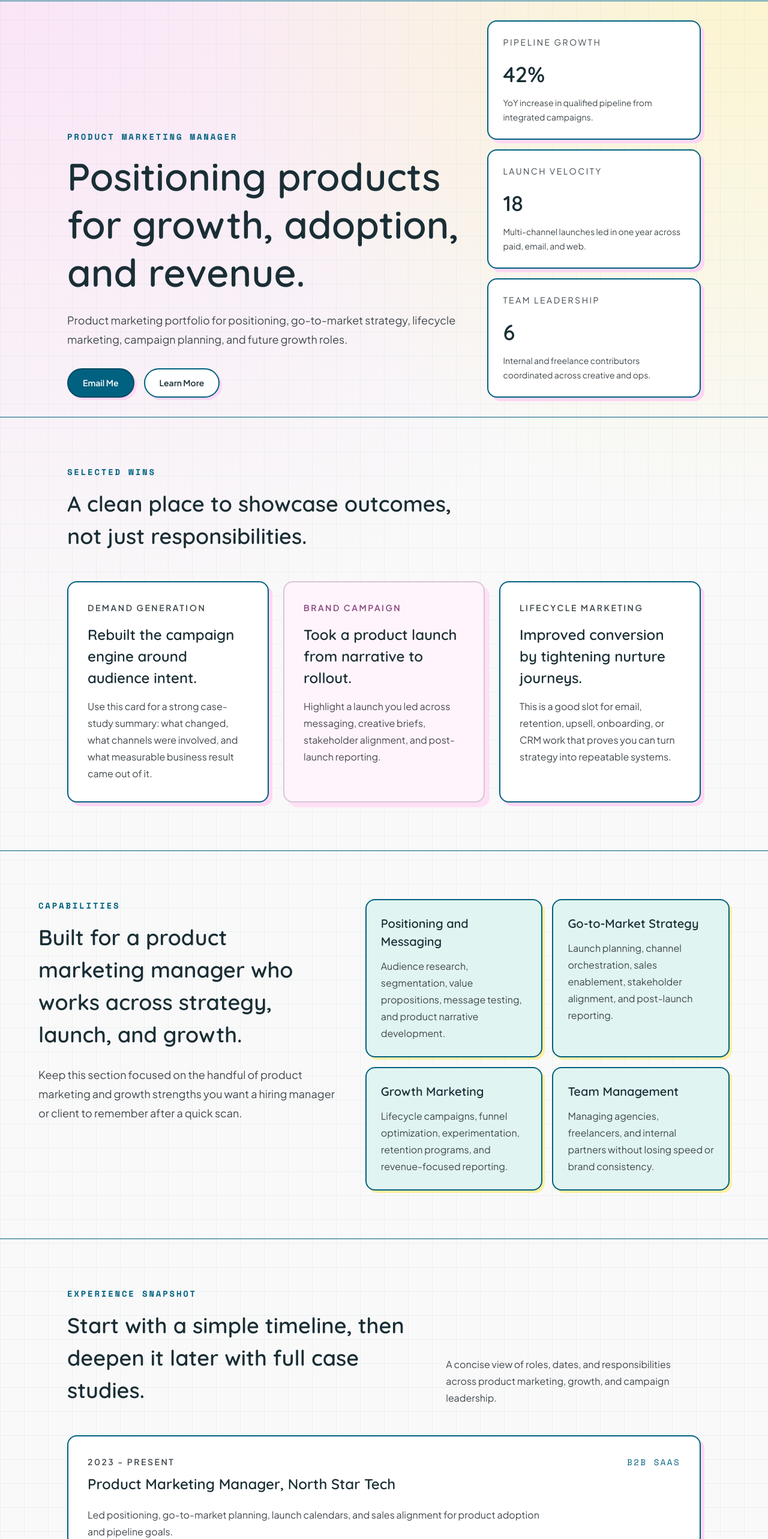
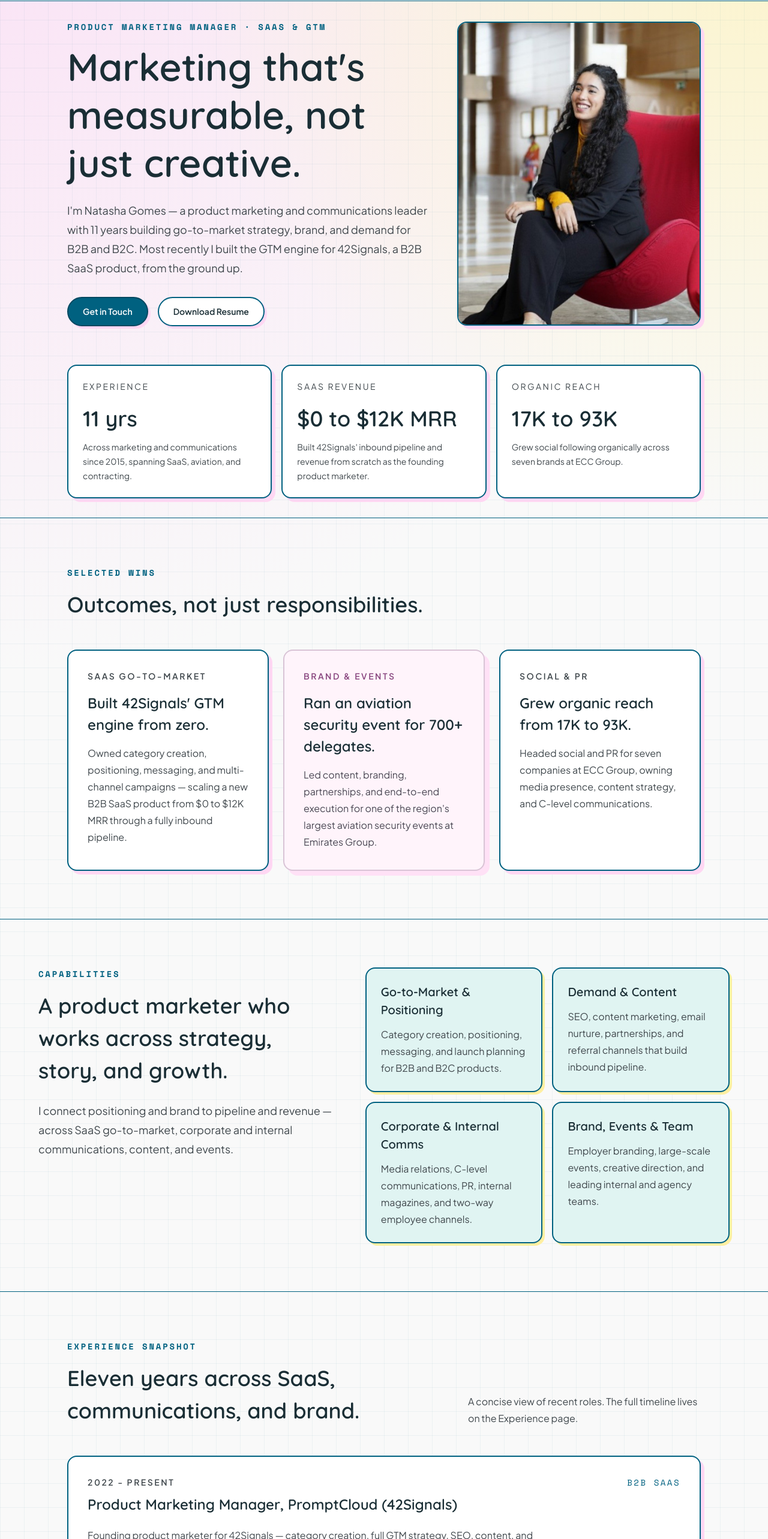
Before and after one commit to knnthgms/natasha-gomes-portfolio, a Next.js app: page / in a window 1280 px wide. Shown: the part 87-2653 px from the top of the page at 60% size. Built offline with nearby package versions, Linux system fonts and the light colour scheme.

Commit message:
content update

```diff
--- a/src/content/siteContent.ts
+++ b/src/content/siteContent.ts
@@ -1,26 +1,34 @@
+// =============================================================================
+// WEBSITE CONTENT — edit the text inside the quotes to update the live site.
+// New to this? Read EDITING-GUIDE.md in this same folder first.
+//
+// Quick rules: only change text inside 'quotes', keep the comma at the end of
+// each line, and don't rename the words before a colon (title:, label:, href:).
+// =============================================================================
+
 const siteContent = {
   site: {
     name: 'Natasha Gomes',
-    url: 'https://natashagomes.com',
-    title: 'Natasha Gomes | Product Marketing Manager Portfolio',
+    url: 'https://www.natashagomes.com',
+    title: 'Natasha Gomes | Product Marketing & Communications',
     description:
-      'Portfolio website for Natasha Gomes, a product marketing manager focused on positioning, go-to-market strategy, lifecycle marketing, and future growth roles.',
+      'Portfolio of Natasha Gomes — a product marketing and communications leader with 11 years across SaaS go-to-market, brand, demand generation, and corporate communications.',
     locale: 'en',
-    email: 'natasha@portfolio.com',
+    email: 'natashagomes2202@gmail.com',
     currentRole: 'Product Marketing Manager',
     targetRoles: [
       'Product Marketing Manager',
+      'Go-to-Market Strategist',
+      'Marketing & Communications Manager',
       'Growth Marketing Manager',
-      'Lifecycle Marketing Manager',
-      'Go-to-Market Manager',
     ],
     searchFocus: [
       'product marketing',
-      'growth marketing',
       'go-to-market strategy',
-      'positioning',
-      'lifecycle marketing',
-      'campaign strategy',
+      'SaaS marketing',
+      'corporate communications',
+      'brand and content marketing',
+      'demand generation',
     ],
   },
 
@@ -34,7 +42,7 @@ const siteContent = {
 
   footer: {
     description:
-      'Product marketing portfolio for positioning, go-to-market, lifecycle, and growth work.',
+      'Product marketing and communications leader specializing in SaaS go-to-market, brand, content, and corporate communications.',
   },
 
   accessibility: {
@@ -43,136 +51,138 @@ const siteContent = {
 
   home: {
     hero: {
-      eyebrow: 'Product Marketing Manager',
-      title: 'Positioning products for growth, adoption, and revenue.',
+      eyebrow: 'Product Marketing Manager · SaaS & GTM',
+      title: "Marketing that's measurable, not just creative.",
       description:
-        'Product marketing portfolio for positioning, go-to-market strategy, lifecycle marketing, campaign planning, and future growth roles.',
+        "I'm Natasha Gomes — a product marketing and communications leader with 11 years building go-to-market strategy, brand, and demand for B2B and B2C. Most recently I built the GTM engine for 42Signals, a B2B SaaS product, from the ground up.",
       primaryAction: {
-        label: 'Email Me',
-        href: 'mailto:natasha@portfolio.com',
+        label: 'Get in Touch',
+        href: 'mailto:natashagomes2202@gmail.com',
       },
       secondaryAction: {
-        label: 'Learn More',
-        href: '/about',
+        label: 'Download Resume',
+        href: '/resume.pdf',
+      },
+      image: {
+        src: '/hero-photo.jpeg',
+        alt: 'Natasha Gomes',
       },
     },
     stats: [
       {
-        label: 'Pipeline Growth',
-        value: '42%',
+        label: 'Experience',
+        value: '11 yrs',
         description:
-          'YoY increase in qualified pipeline from integrated campaigns.',
+          'Across marketing and communications since 2015, spanning SaaS, aviation, and contracting.',
       },
       {
-        label: 'Launch Velocity',
-        value: '18',
+        label: 'SaaS Revenue',
+        value: '$0 to $12K MRR',
         description:
-          'Multi-channel launches led in one year across paid, email, and web.',
+          "Built 42Signals' inbound pipeline and revenue from scratch as the founding product marketer.",
       },
       {
-        label: 'Team Leadership',
-        value: '6',
+        label: 'Organic Reach',
+        value: '17K to 93K',
         description:
-          'Internal and freelance contributors coordinated across creative and ops.',
+          'Grew social following organically across seven brands at ECC Group.',
       },
     ],
     selectedWins: {
       eyebrow: 'Selected Wins',
-      title: 'A clean place to showcase outcomes, not just responsibilities.',
+      title: 'Outcomes, not just responsibilities.',
       items: [
         {
-          label: 'Demand Generation',
-          title: 'Rebuilt the campaign engine around audience intent.',
+          label: 'SaaS Go-to-Market',
+          title: "Built 42Signals' GTM engine from zero.",
           description:
-            'Use this card for a strong case-study summary: what changed, what channels were involved, and what measurable business result came out of it.',
+            'Owned category creation, positioning, messaging, and multi-channel campaigns — scaling a new B2B SaaS product from $0 to $12K MRR through a fully inbound pipeline.',
           variant: 'card',
         },
         {
-          label: 'Brand Campaign',
-          title: 'Took a product launch from narrative to rollout.',
+          label: 'Brand & Events',
+          title: 'Ran an aviation security event for 700+ delegates.',
           description:
-            'Highlight a launch you led across messaging, creative briefs, stakeholder alignment, and post-launch reporting.',
+            "Led content, branding, partnerships, and end-to-end execution for one of the region's largest aviation security events at Emirates Group.",
           variant: 'strongCard',
         },
         {
-          label: 'Lifecycle Marketing',
-          title: 'Improved conversion by tightening nurture journeys.',
+          label: 'Social & PR',
+          title: 'Grew organic reach from 17K to 93K.',
           description:
-            'This is a good slot for email, retention, upsell, onboarding, or CRM work that proves you can turn strategy into repeatable systems.',
+            'Headed social and PR for seven companies at ECC Group, owning media presence, content strategy, and C-level communications.',
           variant: 'card',
         },
       ],
     },
     capabilities: {
       eyebrow: 'Capabilities',
-      title:
-        'Built for a product marketing manager who works across strategy, launch, and growth.',
+      title: 'A product marketer who works across strategy, story, and growth.',
       description:
-        'Keep this section focused on the handful of product marketing and growth strengths you want a hiring manager or client to remember after a quick scan.',
+        'I connect positioning and brand to pipeline and revenue — across SaaS go-to-market, corporate and internal communications, content, and events.',
       items: [
         {
-          title: 'Positioning and Messaging',
+          title: 'Go-to-Market & Positioning',
           description:
-            'Audience research, segmentation, value propositions, message testing, and product narrative development.',
+            'Category creation, positioning, messaging, and launch planning for B2B and B2C products.',
         },
         {
-          title: 'Go-to-Market Strategy',
+          title: 'Demand & Content',
           description:
-            'Launch planning, channel orchestration, sales enablement, stakeholder alignment, and post-launch reporting.',
+            'SEO, content marketing, email nurture, partnerships, and referral channels that build inbound pipeline.',
         },
         {
-          title: 'Growth Marketing',
+          title: 'Corporate & Internal Comms',
           description:
-            'Lifecycle campaigns, funnel optimization, experimentation, retention programs, and revenue-focused reporting.',
+            'Media relations, C-level communications, PR, internal magazines, and two-way employee channels.',
         },
         {
-          title: 'Team Management',
+          title: 'Brand, Events & Team',
           description:
-            'Managing agencies, freelancers, and internal partners without losing speed or brand consistency.',
+            'Employer branding, large-scale events, creative direction, and leading internal and agency teams.',
         },
       ],
     },
     experienceSnapshot: {
       eyebrow: 'Experience Snapshot',
-      title:
-        'Start with a simple timeline, then deepen it later with full case studies.',
+      title: 'Eleven years across SaaS, communications, and brand.',
       description:
-        'A concise view of roles, dates, and responsibilities across product marketing, growth, and campaign leadership.',
+        'A concise view of recent roles. The full timeline lives on the Experience page.',
       roles: [
         {
-          years: '2023 - Present',
+          years: '2022 - Present',
           title: 'Product Marketing Manager',
-          company: 'North Star Tech',
+          company: 'PromptCloud (42Signals)',
           category: 'B2B SaaS',
           summary:
-            'Led positioning, go-to-market planning, launch calendars, and sales alignment for product adoption and pipeline goals.',
+            'Founding product marketer for 42Signals — category creation, full GTM strategy, SEO, content, and internal communications.',
         },
         {
-          years: '2020 - 2023',
-          title: 'Growth Marketing Manager',
-          company: 'Alder & Pine',
-          category: 'Consumer Brand',
+          years: '2020 - 2022',
+          title: 'Associate Marketing & Communications Manager',
+          company: 'Emirates Group',
+          category: 'Aviation',
           summary:
-            'Managed acquisition, lifecycle, email, and web campaigns while coordinating agency partners and tying reporting to growth outcomes.',
+            'Led internal and external communications, multi-channel marketing, and large-scale corporate events including a 700+ delegate aviation security summit.',
         },
         {
           years: '2017 - 2020',
-          title: 'Content and Campaign Lead',
-          company: 'Studio Common',
-          category: 'Agency',
+          title: 'Digital Marketing, Comms & PR Executive',
+          company: 'ECC Group',
+          category: 'Contracting',
           summary:
-            'Built campaign narratives, developed editorial calendars, and translated client goals into briefs, timelines, and performance summaries.',
+            'Headed social and PR for seven group companies, growing organic following from 17K to 93K and managing full media presence.',
         },
       ],
     },
     contactCta: {
       eyebrow: 'Contact',
-      title: 'Ready to talk product marketing, launches, or growth.',
+      title: "Let's talk product marketing, GTM, or communications.",
       description:
-        'Reach out for product marketing roles, growth opportunities, consulting, or collaborations.',
+        'Open to product marketing and communications roles, consulting, and collaborations. Based in Bengaluru, working with global teams.',
       primaryAction: {
-        label: 'natasha@portfolio.com',
-        href: 'mailto:natasha@portfolio.com',
+        label: 'natashagomes2202@gmail.com',
+        href: 'mailto:natashagomes2202@gmail.com',
       },
       secondaryAction: {
         label: 'Contact Page',
@@ -185,19 +195,19 @@ const siteContent = {
     meta: {
       title: 'About | Natasha Gomes',
       description:
-        'About Natasha Gomes, product marketing manager focused on positioning, go-to-market strategy, and growth.',
+        'About Natasha Gomes — product marketing and communications leader across SaaS go-to-market, brand, and corporate communications.',
     },
     intro: {
       eyebrow: 'About',
-      title:
-        'A space to explain your product marketing perspective, leadership style, and growth range.',
+      title: "The best marketing isn't just creative — it's measurable.",
       description:
-        'This page is where you can sound like a person, not just a resume. Use it to connect your career story, product marketing approach, decision-making style, and the kinds of teams or brands you do your best work with.',
+        "I'm a product marketing and communications leader based in Bengaluru, with 11 years across SaaS, aviation, contracting, and sustainability.",
     },
     paragraphs: [
-      'Start with a sharp summary of your background. For example: you build product marketing programs that combine positioning, go-to-market strategy, lifecycle campaigns, demand generation, and performance reporting.',
-      'Then add your point of view. Talk about how you approach product positioning, how you work cross-functionally, and how you keep marketing tied to adoption, pipeline, retention, and revenue instead of vanity metrics.',
-      'This is also a good place to mention industries, team sizes, or operating environments you know well, whether that is B2B SaaS, agency, startup, ecommerce, or something else.',
+      "I've worked in marketing and communications since 2015. Most recently, I've led product marketing for 42Signals, a B2B SaaS product at PromptCloud, where I built the go-to-market strategy from the ground up — category creation, positioning, messaging, and multi-channel campaigns.",
+      'I bring in global enterprise and big-brand clients through a mix of content marketing, SEO, partnerships, and referral channels — scaling 42Signals from $0 to $12K MRR and lifting its domain authority from 18 to 28.',
+      'Before SaaS, I spent years in corporate communications at Emirates Group, managing media presence, C-level communications, and large-scale international events, plus marketing roles across healthcare, contracting, and sustainability.',
+      "Internal communications is something I'm equally passionate about. I've built org-wide programs, internal magazines, AMA sessions, and two-way channels that help companies build cultures people actually want to be part of.",
     ],
     snapshot: {
       eyebrow: 'Quick Snapshot',
@@ -205,16 +215,20 @@ const siteContent = {
         {
           label: 'Focus',
           value:
-            'Product marketing, go-to-market strategy, growth marketing, and lifecycle strategy',
+            'Product marketing, go-to-market strategy, and corporate communications',
         },
         {
-          label: 'Strength',
+          label: 'Experience',
           value:
-            'Turning messy goals into clear plans and measurable execution',
+            '11 years across SaaS, aviation, contracting, and sustainability',
         },
         {
-          label: 'Collaboration',
-          value: 'Product, design, sales, leadership, and external partners',
+          label: 'Strengths',
+          value: 'Positioning, demand generation, content, SEO, PR, and events',
+        },
+        {
+          label: 'Based in',
+          value: 'Bengaluru, India — working with global B2B and B2C teams',
         },
       ],
     },
@@ -224,35 +238,35 @@ const siteContent = {
     meta: {
       title: 'Projects | Natasha Gomes',
       description:
-        'Selected product marketing, go-to-market, and growth marketing projects by Natasha Gomes.',
+        'Selected product marketing, go-to-market, communications, and brand projects by Natasha Gomes.',
     },
     intro: {
       eyebrow: 'Projects',
       title: 'Selected work with the shape of a story.',
       description:
-        'Use this page to turn outcomes into compact case studies: the challenge, the strategy, the channels involved, and the result worth remembering.',
+        'A few campaigns and programs where positioning, content, and execution turned into measurable outcomes.',
     },
     items: [
       {
-        label: 'Demand Generation',
-        title: 'Rebuilt a campaign engine around audience intent.',
+        label: 'SaaS Go-to-Market',
+        title: '42Signals: category creation to first revenue.',
         description:
-          'A case study for integrated campaign planning, channel coordination, and pipeline-focused reporting.',
-        outcome: '42% qualified pipeline growth',
+          'As founding product marketer, I built the full GTM strategy — branding, positioning, messaging, and multi-channel campaigns — and a quality inbound lead pipeline, while lifting domain authority from 18 to 28 through SEO and content.',
+        outcome: '$0 to $12K MRR',
       },
       {
-        label: 'Product Launch',
-        title: 'Took a product launch from positioning to rollout.',
+        label: 'Corporate Events',
+        title: 'A 700+ delegate aviation security event.',
         description:
-          'Use this project to show messaging, stakeholder alignment, creative briefing, and post-launch performance analysis.',
-        outcome: '18 multi-channel launches',
+          "At Emirates Group I planned and managed one of the region's largest aviation security events end to end — content, branding, external partnerships, and overall marketing for 700+ international delegates.",
+        outcome: '700+ delegates hosted',
       },
       {
-        label: 'Lifecycle Marketing',
-        title: 'Improved conversion through tighter nurture journeys.',
+        label: 'Social & PR',
+        title: 'Organic social growth across seven brands.',
         description:
-          'A strong slot for email, CRM, onboarding, retention, or upsell work that turned strategy into a repeatable system.',
-        outcome: 'Cleaner customer journeys',
+          'As social and PR head at ECC Group, I ran 20 channels across seven companies, drove the full media presence and C-level communications, and grew the following organically.',
+        outcome: '17K to 93K followers',
       },
     ],
   },
@@ -261,36 +275,56 @@ const siteContent = {
     meta: {
       title: 'Experience | Natasha Gomes',
       description:
-        'Product marketing, growth marketing, and go-to-market experience for Natasha Gomes.',
+        'Product marketing, communications, and brand experience for Natasha Gomes across SaaS, aviation, and contracting.',
     },
     intro: {
       eyebrow: 'Experience',
-      title:
-        'A dedicated timeline gives your work history more room to breathe.',
+      title: 'Eleven years across SaaS, communications, and brand.',
       description:
-        'This page should feel more detailed than the home page teaser. Later, each role can link into deeper case studies, launches, or campaign breakdowns.',
+        'A timeline of product marketing, communications, and growth roles across B2B SaaS, aviation, contracting, and consumer brands.',
     },
     roles: [
       {
         years: '2023 - Present',
         title: 'Product Marketing Manager',
-        company: 'North Star Tech',
+        company: 'PromptCloud (42Signals)',
         summary:
-          'Owns product positioning, integrated launch strategy, sales alignment, lifecycle campaigns, and revenue reporting.',
+          'Founding product marketer for 42Signals, a B2B SaaS product: category creation and full GTM strategy across branding, positioning, messaging, and multi-channel campaigns. Built an inbound pipeline from scratch ($0 to $12K MRR), grew domain authority from 18 to 28, brought in global enterprise clients, and ran internal communications including an internal magazine, AMAs, and a company blog.',
       },
       {
-        years: '2020 - 2023',
-        title: 'Growth Marketing Manager',
-        company: 'Alder & Pine',
+        years: '2022 - 2023',
+        title: 'Associate Marketing Manager',
+        company: 'PromptCloud',
         summary:
-          'Led paid, content, social, and lifecycle programs with agency and internal team coordination.',
+          'Owned internal communication channels and content — blogs, whitepapers, case studies, newsletters, and reports — executed product marketing and GTM for a SaaS product, and ran email campaigns to nurture clients and attract new prospects.',
+      },
+      {
+        years: '2020 - 2022',
+        title: 'Associate Marketing & Communications Manager',
+        company: 'Emirates Group',
+        summary:
+          'Led internal and external communications for the organization and managed a team of four. Designed multi-channel marketing, hosted a 700+ delegate aviation security event, directed visual media and the in-house magazine, and ran employee engagement and CSR programs.',
       },
       {
         years: '2017 - 2020',
-        title: 'Content and Campaign Lead',
-        company: 'Studio Common',
+        title: 'Digital Marketing, Communications & PR Executive',
+        company: 'Engineering Contracting Company (ECC Group)',
         summary:
-          'Built campaign narratives, editorial calendars, and client-facing performance summaries.',
+          'Sole social media and PR head for seven group companies across 20 channels — growing the following from 17K to 93K organically, managing the full media presence and C-level communications, building and running websites, and coordinating events for 1,300+ employees.',
+      },
+      {
+        years: '2016 - 2017',
+        title: 'Social Media Executive',
+        company: 'Fitterfox',
+        summary:
+          'Ran social media strategy and execution, email marketing campaigns, and blog content to acquire and retain clients across all channels.',
+      },
+      {
+        years: '2015 - 2016',
+        title: 'Business Development & Marketing Executive',
+        company: 'Green Planet Ventures',
+        summary:
+          'Designed an integrated online and offline marketing strategy and built a new customer base of 300 accounts through outreach to national corporations.',
       },
     ],
   },
@@ -299,32 +333,31 @@ const siteContent = {
     meta: {
       title: 'Contact | Natasha Gomes',
       description:
-        'Contact Natasha Gomes for product marketing, growth marketing, go-to-market, consulting, or collaboration opportunities.',
+        'Contact Natasha Gomes for product marketing, communications, go-to-market, consulting, or collaboration opportunities.',
     },
     intro: {
       eyebrow: 'Contact',
-      title: 'Make it easy for the right opportunity to reach you.',
+      title: "Let's start a conversation.",
       description:
-        'For product marketing roles, growth opportunities, consulting, or collaborations, email directly or connect through the links below.',
+        'For product marketing and communications roles, consulting, or collaborations — email me directly or connect through the links below.',
     },
     emailCard: {
       label: 'Email',
-      email: 'natasha@portfolio.com',
+      email: 'natashagomes2202@gmail.com',
       description:
-        'Best for role inquiries, speaking requests, collaborations, or consulting conversations.',
+        'Best for role inquiries, consulting conversations, speaking, and collaborations.',
     },
     linkCard: {
-      label: 'Other Links',
-      description:
-        'Use these links for professional background, resume details, and current availability.',
+      label: 'Elsewhere',
+      description: 'Find my full background on LinkedIn or download my resume.',
       links: [
         {
           label: 'LinkedIn',
-          href: 'https://www.linkedin.com',
+          href: 'https://www.linkedin.com/in/natashagomes2202/',
         },
         {
-          label: 'Resume',
-          href: '/',
+          label: 'Download Resume',
+          href: '/natasha-gomes-resume.pdf',
         },
       ],
     },
--- a/src/templates/Base.tsx
+++ b/src/templates/Base.tsx
@@ -14,7 +14,7 @@ const Base = () => (
   <SiteLayout title={AppConfig.title} description={AppConfig.description}>
     <ThemedSection divider="bottom">
       <div className="mx-auto flex max-w-6xl flex-col gap-16 px-6 py-8 lg:px-12">
-        <div className="grid gap-10 lg:grid-cols-[1.3fr_0.7fr] lg:items-end">
+        <div className="grid gap-10 lg:grid-cols-[1.2fr_0.8fr] lg:items-center">
           <div className="max-w-3xl">
             <ThemedText
               className="text-sm font-semibold uppercase tracking-[0.2em]"
@@ -53,7 +53,19 @@ const Base = () => (
             </div>
           </div>
 
-          <div className="grid gap-4 sm:grid-cols-3 lg:grid-cols-1">
+          {/* Hero photograph. Drop your photo in the public/ folder and point
+              hero.image.src in siteContent.ts at it (e.g. '/hero-photo.jpg'). */}
+          <ThemedSurface className="overflow-hidden p-0">
+            <img
+              src={home.hero.image.src}
+              alt={home.hero.image.alt}
+              className="size-full object-cover"
+              style={{ aspectRatio: '4 / 5' }}
+            />
+          </ThemedSurface>
+        </div>
+
+        <div className="grid gap-4 sm:grid-cols-3">
           {home.stats.map((stat) => (
             <ThemedSurface key={stat.label} className="p-6">
               <ThemedText
@@ -73,7 +85,6 @@ const Base = () => (
               </ThemedText>
             </ThemedSurface>
           ))}
-          </div>
         </div>
       </div>
     </ThemedSection>
```
Also changed, not shown: src/content/EDITING-GUIDE.md (added, +111 -0 lines), public/hero-photo.jpeg (added), 1 other file (tests, documents, lock files or other folders). Lines whose indentation alone changed are shown as unchanged.
